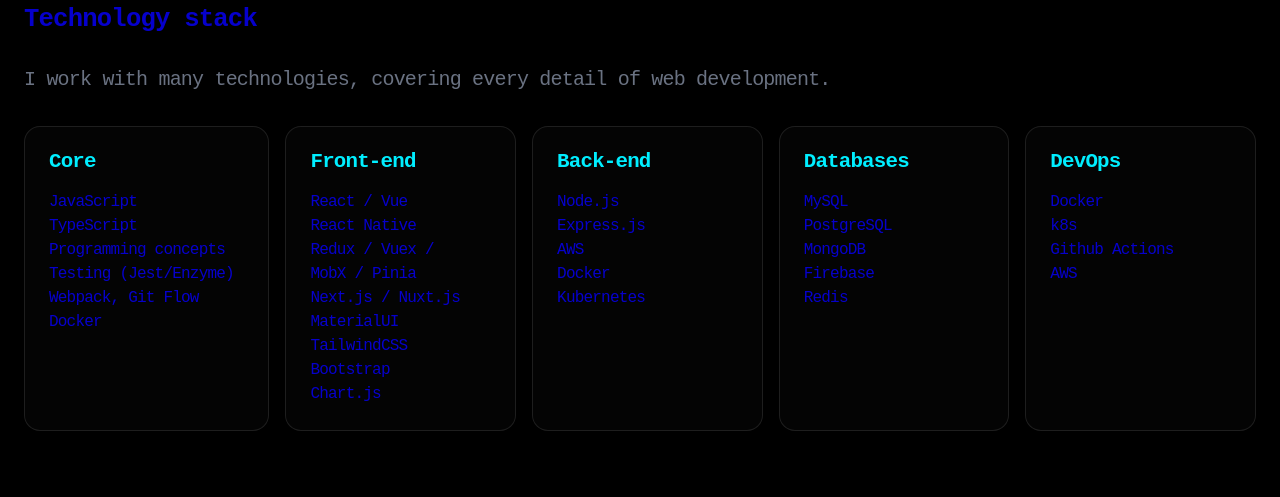
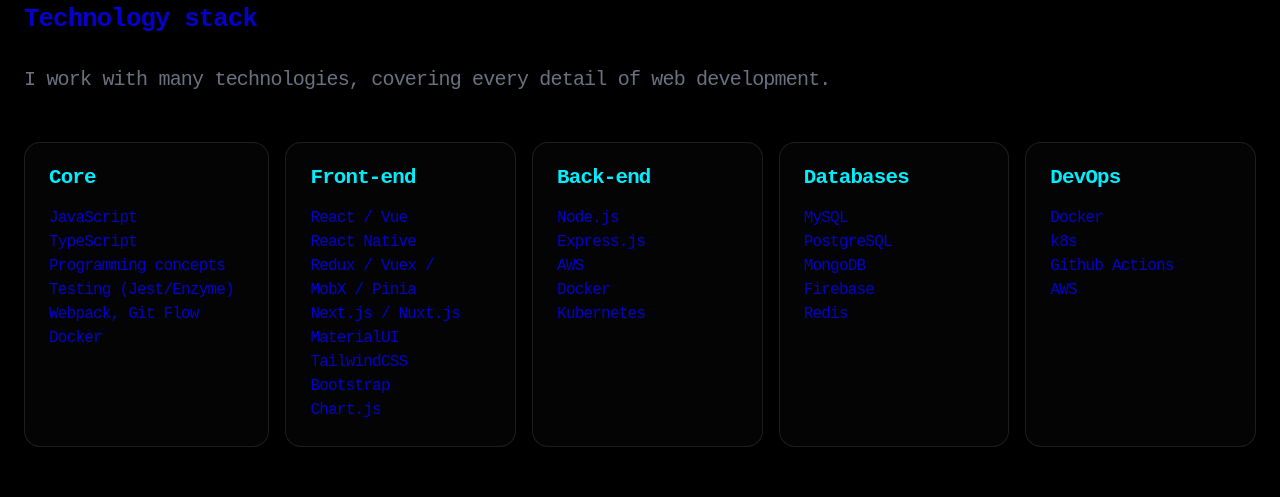
Before and after one commit to slnnzmtl/Vue-Personal-Portfolio, a Vue app: page / in a window 1280 px wide. Shown: the part 1400-1897 px from the top of the page. Built offline with nearby package versions, Linux system fonts and the light colour scheme.

Commit message:
feat: add hover effect to SkillCard and adjust SkillsScreen layout
- Add translateY hover effect to SkillCard for subtle interaction
- Increase top margin in SkillsScreen for improved visual spacing
- Maintain existing component structure and styling

```diff
--- a/src/components/SkillCard/SkillCard.vue
+++ b/src/components/SkillCard/SkillCard.vue
@@ -31,6 +31,10 @@ export default {
   flex-grow: 1;
   padding: 1.5rem;
 
+  &:hover {
+    transform: translateY(-10px);
+  }
+
   &__title {
     color: var(--cyan);
     margin-bottom: 1rem;
--- a/src/components/screens/SkillsScreen.vue
+++ b/src/components/screens/SkillsScreen.vue
@@ -9,7 +9,7 @@
     </div>
 
     <ScrollableContainer>
-      <div class="flex gap-4 w-full justify-between flex-nowrap px-6">
+      <div class="flex gap-4 w-full justify-between flex-nowrap px-6 mt-4">
         <SkillCard title="Core">
           <ul>
             <li>JavaScript</li>
```
